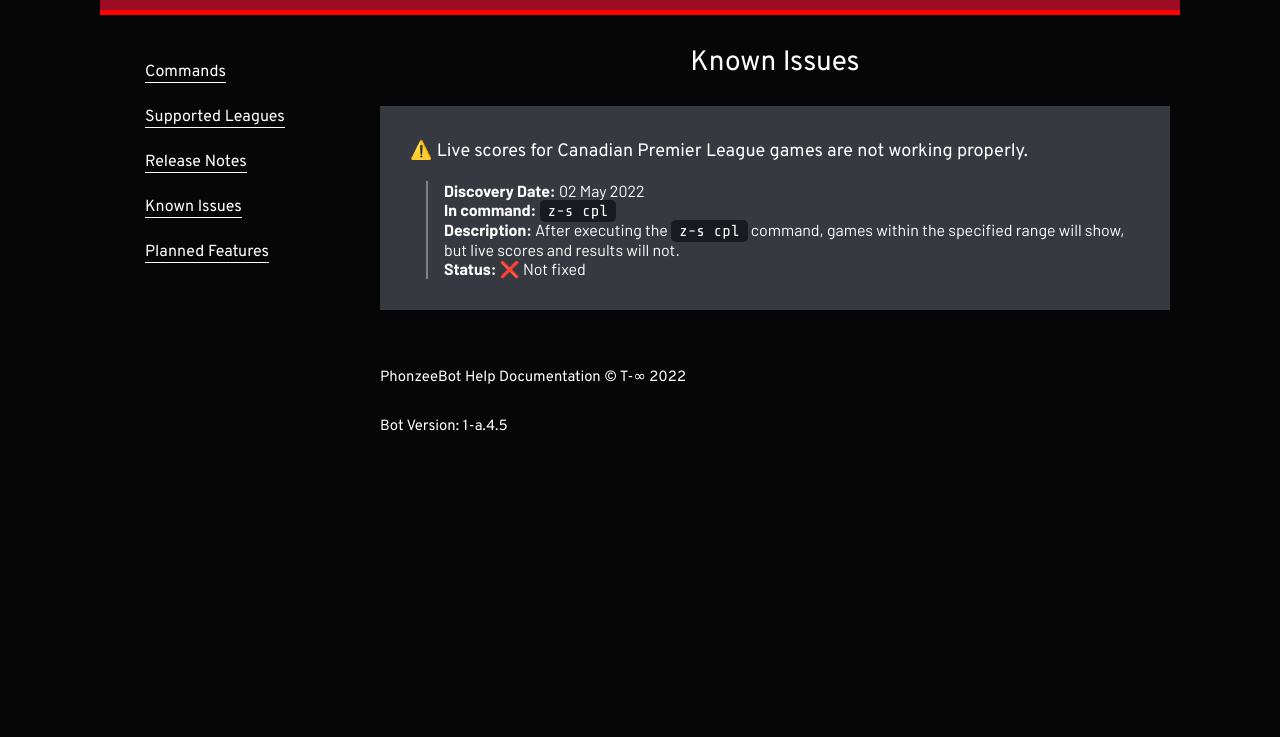
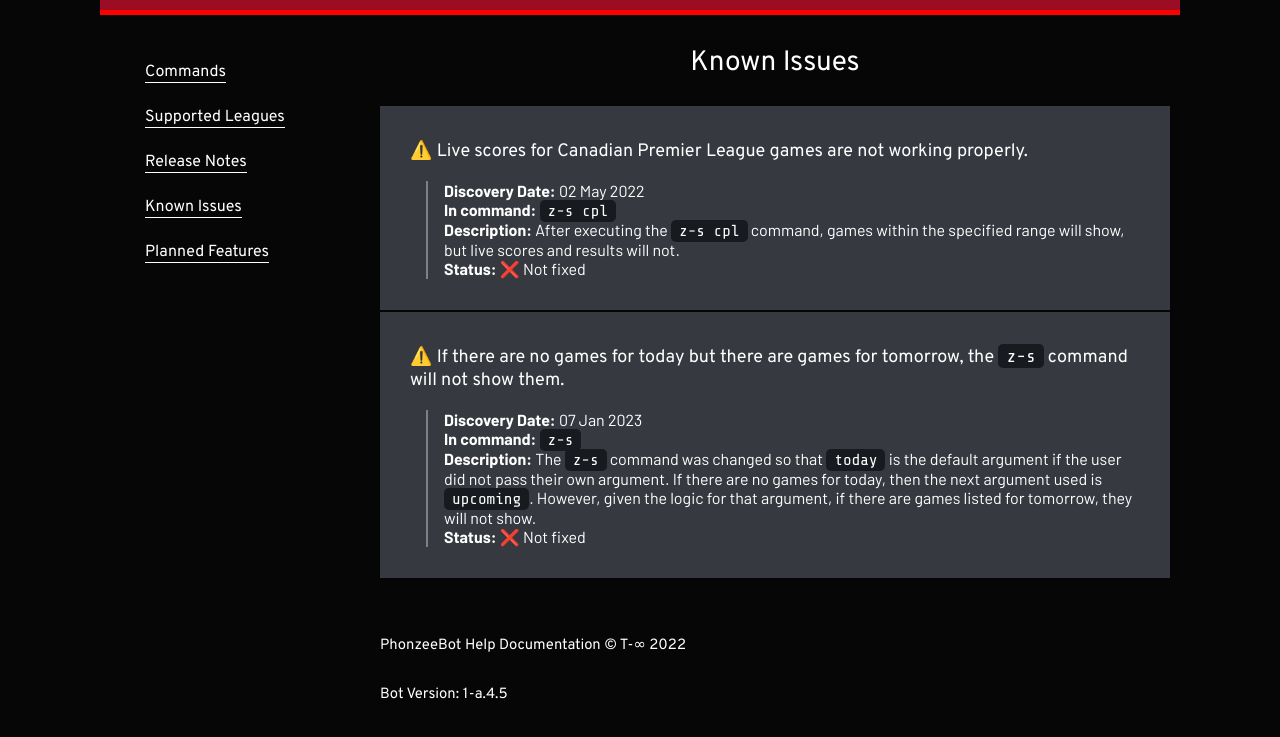
Before and after one commit to Dolcee85/phonzee-bot-help, a Gatsby site: page /known-issues in a window 1280 px wide. Shown: the part 101-838 px from the top of the page. Before the commit the page ends 800 px from the top, so only its background shows below. Built offline with nearby package versions, Linux system fonts and the light colour scheme; Gatsby itself is replaced by a stand-in of ours.

Commit message:
Updated known issues page

```diff
--- a/src/pages/known-issues.js
+++ b/src/pages/known-issues.js
@@ -29,6 +29,27 @@ export default function Home() {
           </ul>
         </div>
       </div>
+
+      <div class="issue-container">
+        <p class="issue-title">
+          ⚠️ If there are no games for today but there are games for tomorrow,
+          the <code>z-s</code> command will not show them.
+        </p>
+        <div class="issue-desc">
+          <ul>
+            <li><b>Discovery Date:</b> 07 Jan 2023</li>
+            <li><b>In command:</b> <code>z-s</code></li>
+            <li>
+              <b>Description:</b> The <code>z-s</code> command was changed so
+              that <code>today</code> is the default argument if the user did not pass their own
+              argument. If there are no games for today, then the next argument used
+              is <code>upcoming</code>. However, given the logic for that argument, if there are
+              games listed for tomorrow, they will not show.
+            </li>
+            <li><b>Status:</b> ❌ Not fixed</li>
+          </ul>
+        </div>
+      </div>
     </Layout>
   );
 }
```
